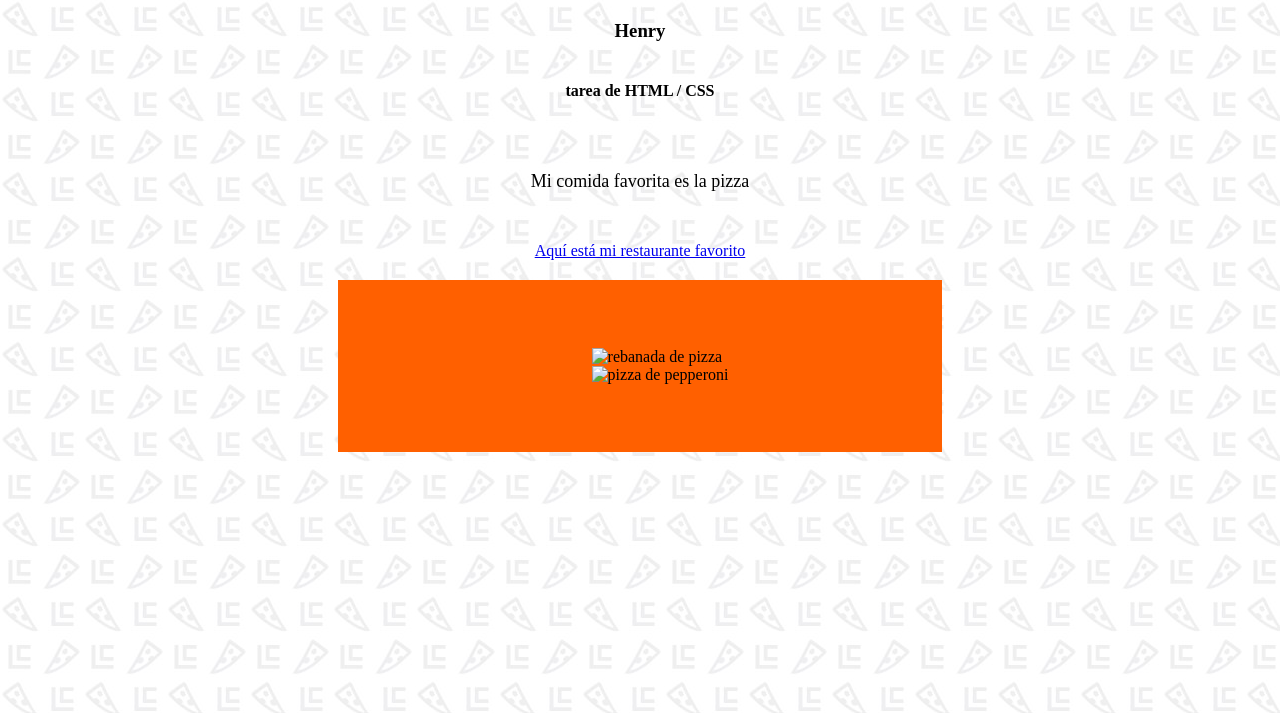
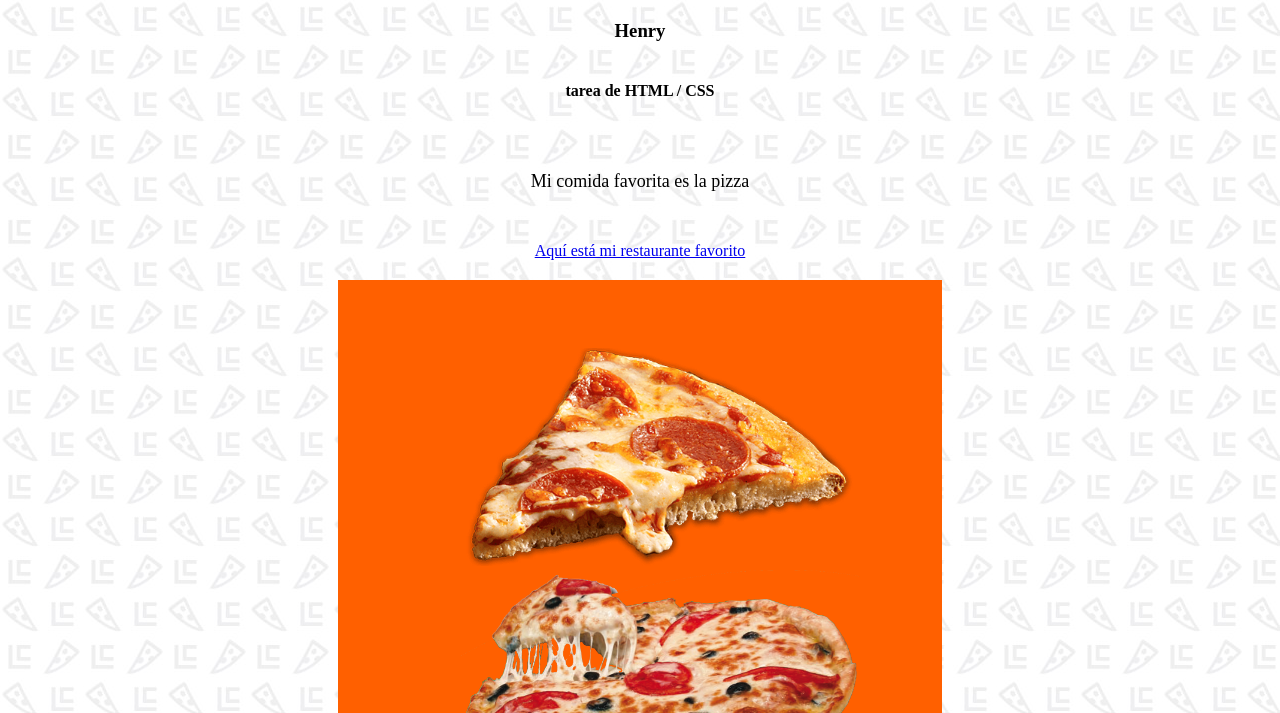
Before and after one commit to anayaricardo/homework1, a plain HTML site: page index.html in a window 1280 px wide. Shown: the part 87-800 px from the top of the page. Drawn offline with Linux system fonts and the light colour scheme; the site is published under a folder, as on GitHub Pages, so addresses that start at the root find nothing.

Commit message:
image commit

```diff
--- a/index.html
+++ b/index.html
@@ -41,14 +41,14 @@
       <ul>
         <li>
           <img
-            src="/rebanada.png"
+            src="./rebanada.png"
             type="image/png"
             alt="rebanada de pizza"
           />
         </li>
         <li>
           <img
-            src="/pizza.png"
+            src="./pizza.png"
             type="image/png"
             alt="pizza de pepperoni"
           />
```
